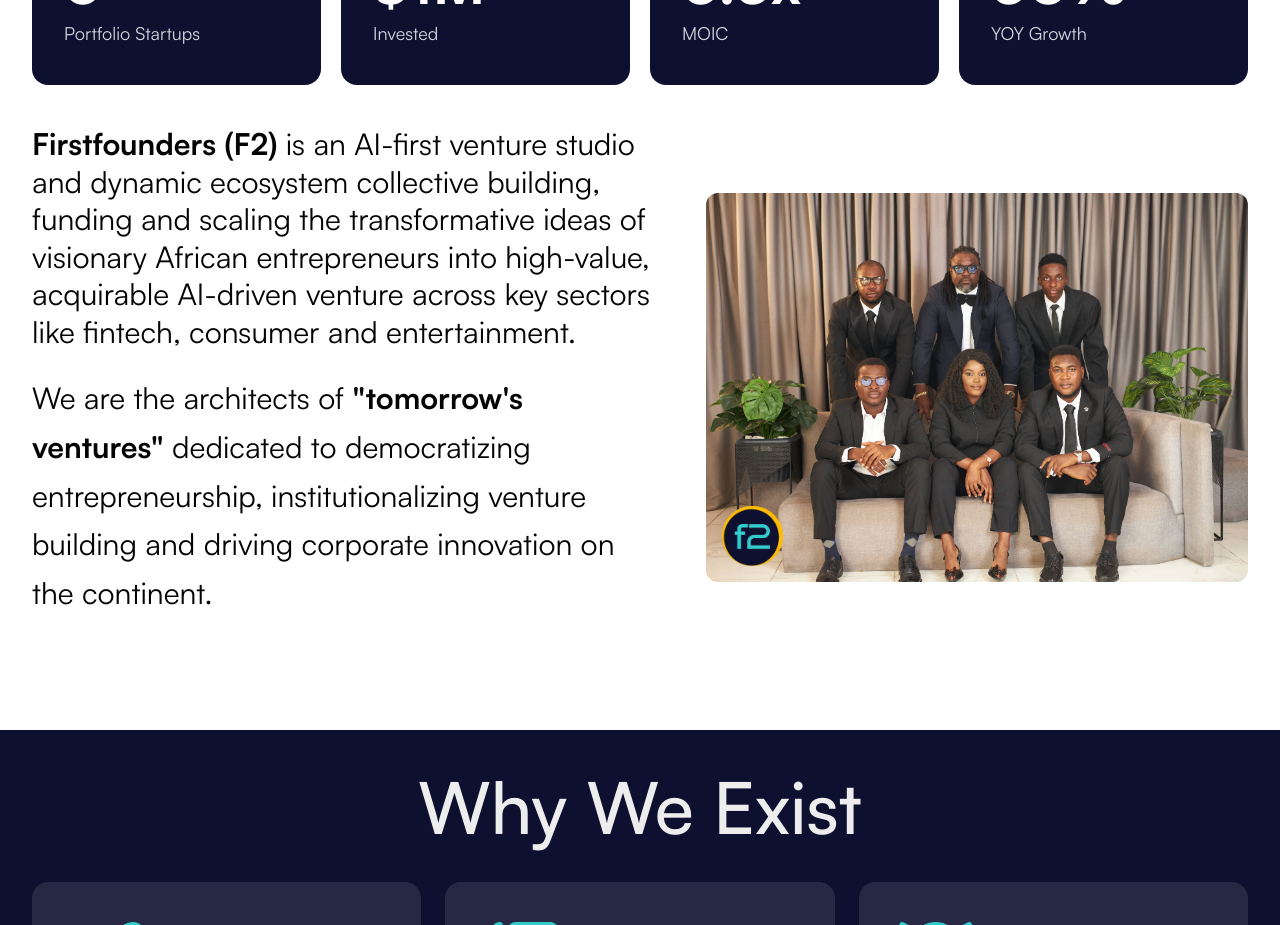
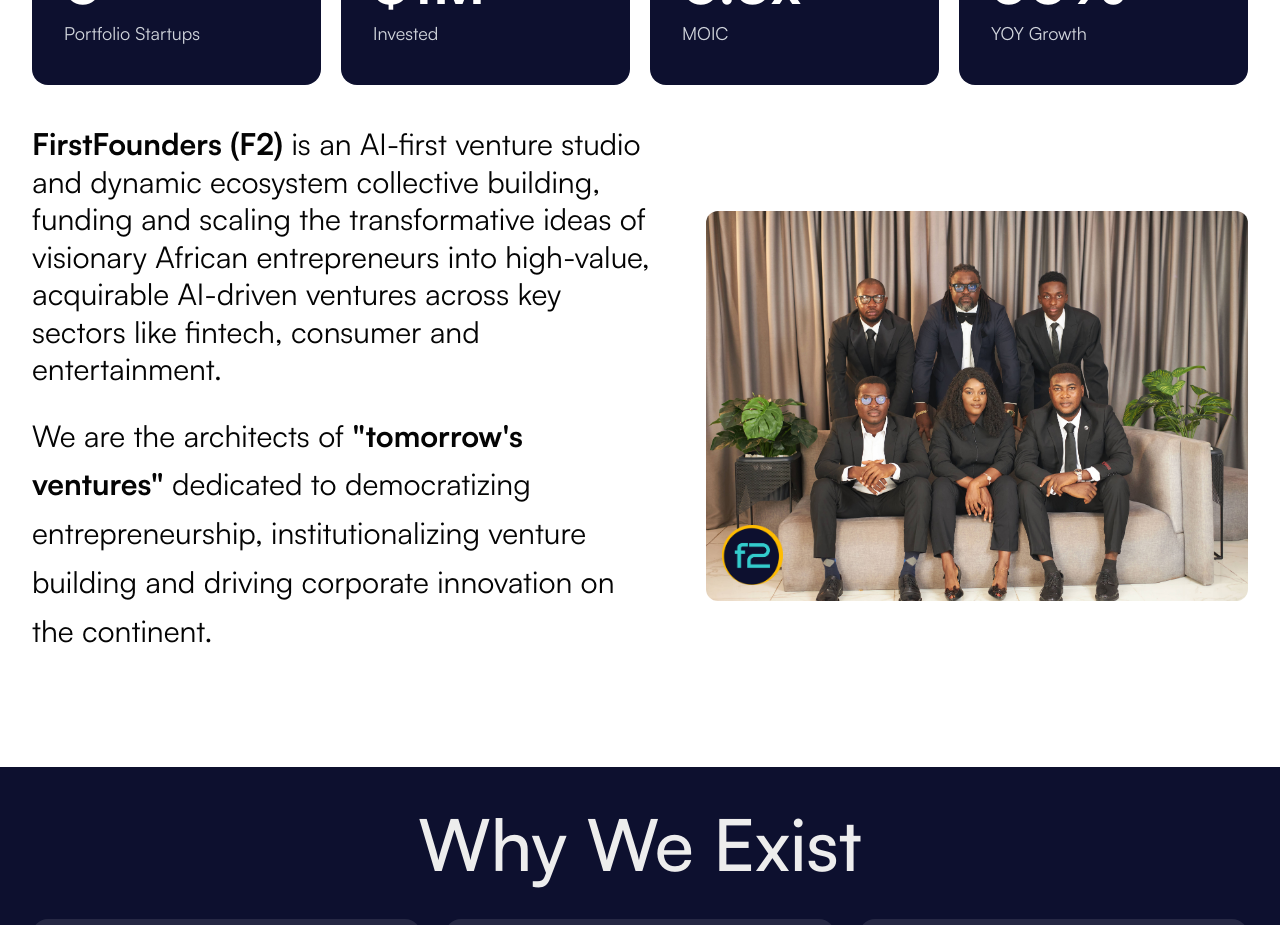
Before and after one commit to imole97/f2-landing-page, a Next.js app: page / in a window 1280 px wide. Shown: the part 1140-2065 px from the top of the page. Built offline with nearby package versions, Linux system fonts and the light colour scheme.

Commit message:
footer update

```diff
--- a/src/app/(insight)/insights/page.tsx
+++ b/src/app/(insight)/insights/page.tsx
@@ -39,7 +39,7 @@
             <p className="text-lg lg:text-xl">
               Explore FirstFounders’ revolutionary approach to venture building
               in Nigeria, and discover how we’re paving the way for the next
-              generation of AI-driven ventures across Africa.
+              generation of n ventures across Africa.
             </p>
             <button type="button" onClick={handleOpenModal} className="bg-[#FFBB00] font-semibold text-[#0D102F] px-10 py-4 rounded-full">
               <span>Download Insight Report</span>
--- a/src/components/home/Statistics.tsx
+++ b/src/components/home/Statistics.tsx
@@ -41,7 +41,7 @@
           <div className="xl:max-w-[626px]">
 
             <h2 className="text-3xl text-[#040404] mb-6 leading-tight">
-              <span className="font-bold">Firstfounders (F2)</span> is an AI-first venture studio and dynamic ecosystem collective building, funding and scaling the transformative ideas of visionary African entrepreneurs into high-value, acquirable AI-driven venture across key sectors like fintech, consumer and entertainment.
+              <span className="font-bold">FirstFounders (F2)</span> is an AI-first venture studio and dynamic ecosystem collective building, funding and scaling the transformative ideas of visionary African entrepreneurs into high-value, acquirable AI-driven ventures across key sectors like fintech, consumer and entertainment.
             </h2>
 
             <p className="text-3xl text-[#040404] leading-relaxed mb-8">
```
